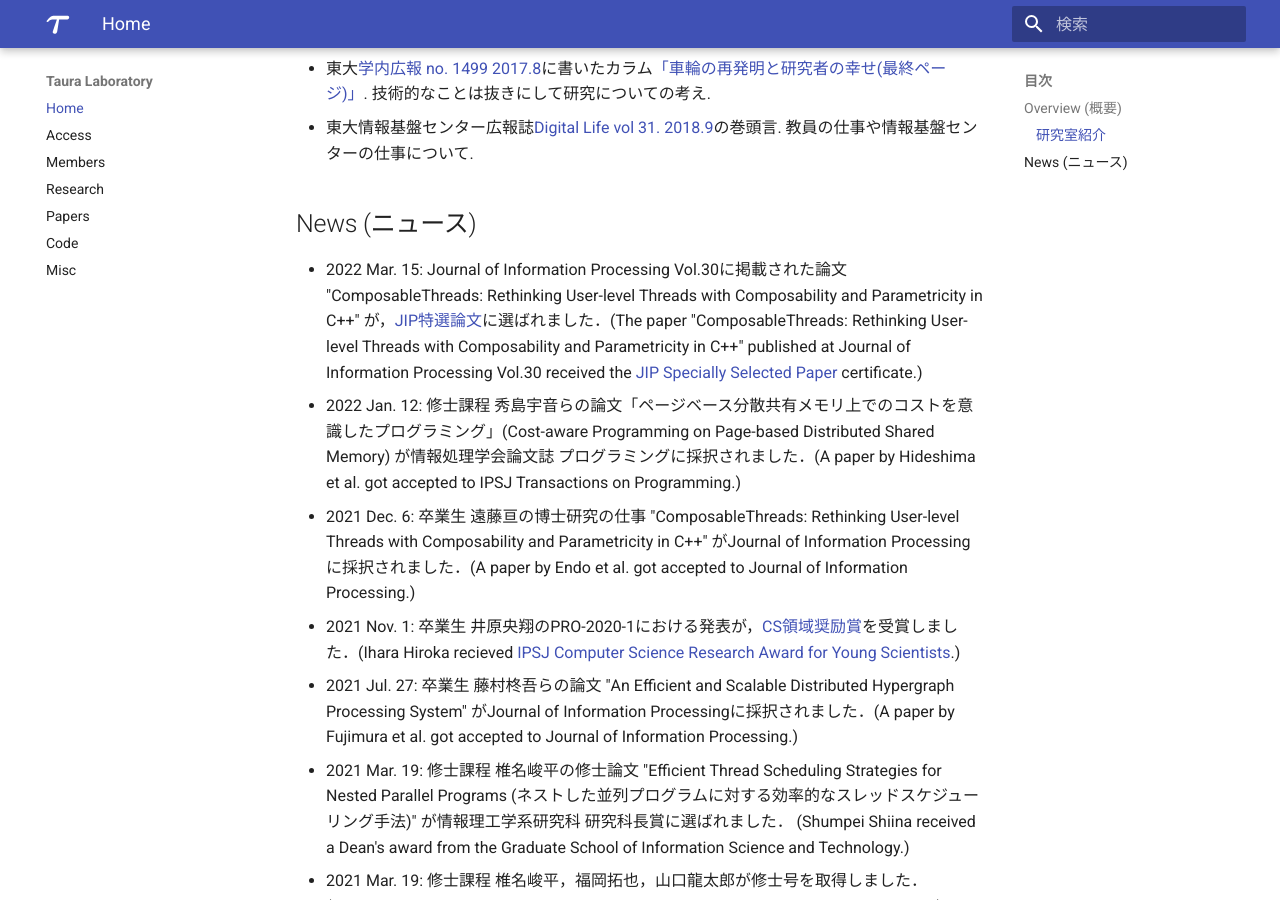
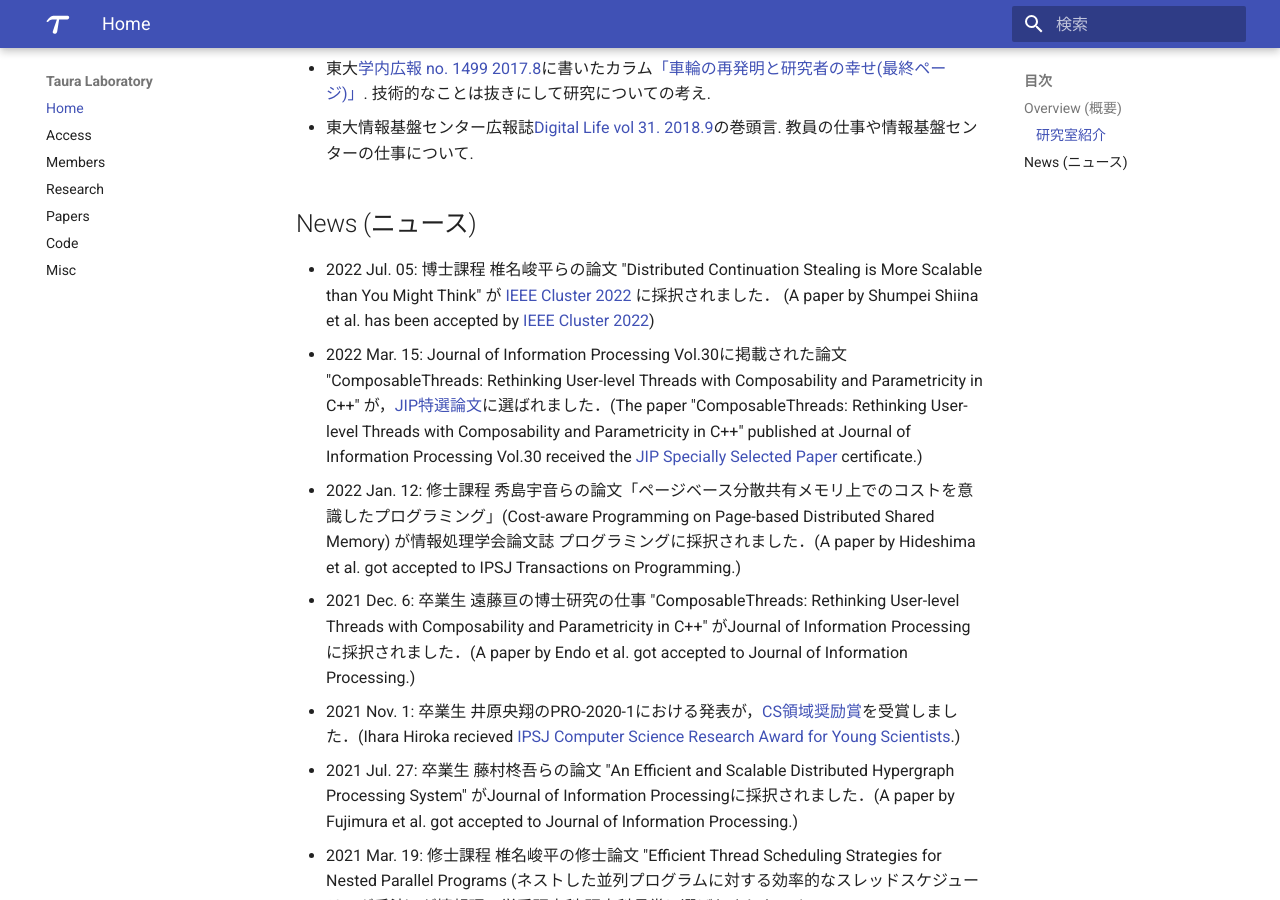
Before and after one commit to Yukayo/taura-lab, an MkDocs documentation site: the page built from docs/index.md, in a window 1280 px wide and 900 px high, scrolled down 1171 px. Built offline with MkDocs 1.6.1 and Material for MkDocs 9.7.7, drawn with Linux system fonts in a browser that asks for light colours.

Commit message:
update news

```diff
--- a/docs/index.md
+++ b/docs/index.md
@@ -46,6 +46,7 @@ computers much more accessible to domain scientists.
 
 ## News (ニュース)
 
+  * 2022 Jul. 05: 博士課程 椎名峻平らの論文 "Distributed Continuation Stealing is More Scalable than You Might Think" が [IEEE Cluster 2022](https://clustercomp.org/2022/) に採択されました． (A paper by Shumpei Shiina et al. has been accepted by [IEEE Cluster 2022](https://clustercomp.org/2022/))
   * 2022 Mar. 15:  Journal of Information Processing Vol.30に掲載された論文 "ComposableThreads: Rethinking User-level Threads with Composability and Parametricity in C++" が，[JIP特選論文](https://www.ipsj.or.jp/english/organization/aboutipsj/award/ssp_award.html)に選ばれました．(The paper "ComposableThreads: Rethinking User-level Threads with Composability and Parametricity in C++" published at Journal of Information Processing Vol.30 received the [JIP Specially Selected Paper](https://www.ipsj.or.jp/english/organization/aboutipsj/award/ssp_award.html) certificate.)
   * 2022 Jan. 12:  修士課程 秀島宇音らの論文「ページベース分散共有メモリ上でのコストを意識したプログラミング」(Cost-aware Programming on Page-based Distributed Shared Memory) が情報処理学会論文誌 プログラミングに採択されました．(A paper by Hideshima et al. got accepted to IPSJ Transactions on Programming.)
   * 2021 Dec. 6: 卒業生 遠藤亘の博士研究の仕事 "ComposableThreads: Rethinking User-level Threads with Composability and Parametricity in C++" がJournal of Information Processingに採択されました．(A paper by Endo et al. got accepted to Journal of Information Processing.)
```
